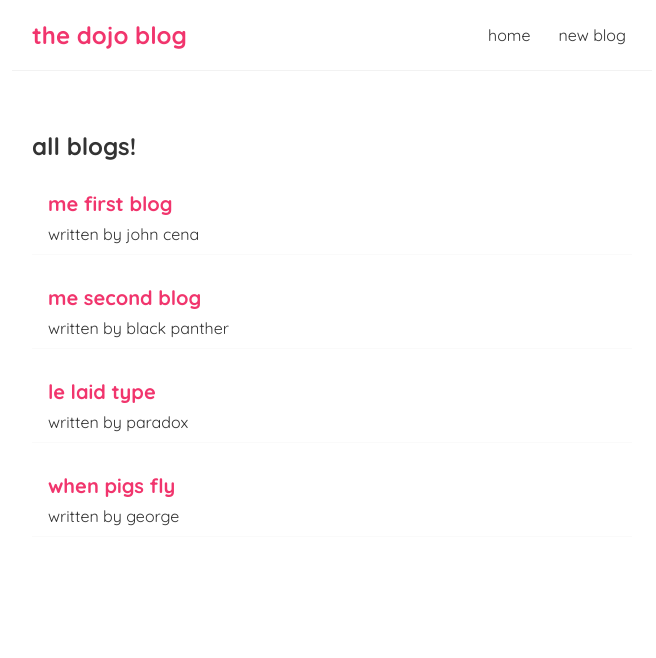
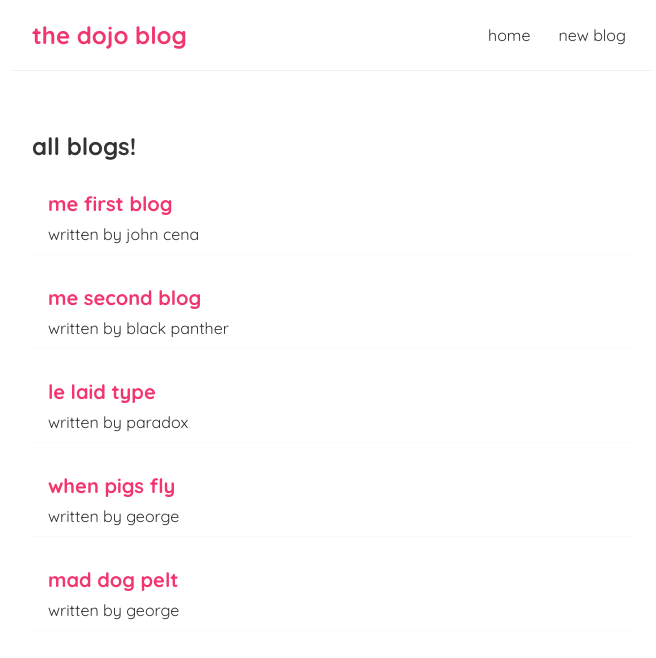
Before and after one commit to Paradox369/react-basics, a React (Create React App) app: page / in a window 1280 px wide. Shown: the top 658 px of the page, without its empty margins (308-964 px from the left). Built offline with nearby package versions, Linux system fonts and the light colour scheme; data requests are answered from the project's data file.

Commit message:
redirecting after successful post request

```diff
--- a/data/db.json
+++ b/data/db.json
@@ -23,6 +23,12 @@
       "body": "lorem ipsum dolor flying pig",
       "author": "george",
       "id": 4
+    },
+    {
+      "title": "mad dog pelt",
+      "body": "fomldmosl  somidjsn mzoiedj  smoj ",
+      "author": "george",
+      "id": 5
     }
   ]
 }
--- a/src/Create.js
+++ b/src/Create.js
@@ -1,10 +1,12 @@
 import { useState } from "react";
+import { useHistory } from "react-router-dom";
 
 const Create = () => {
   const [title, setTitle] = useState("");
   const [body, setBody] = useState("");
   const [author, setAuthor] = useState("paradox");
   const [isPending, setIsPending] = useState(false);
+  const history = useHistory();
 
   const handleSubmit = (e) => {
     e.preventDefault();
@@ -19,6 +21,7 @@ const Create = () => {
     }).then(() => {
       console.log("blogadded");
       setIsPending(false);
+      history.push("/");
     });
   };
 
```
